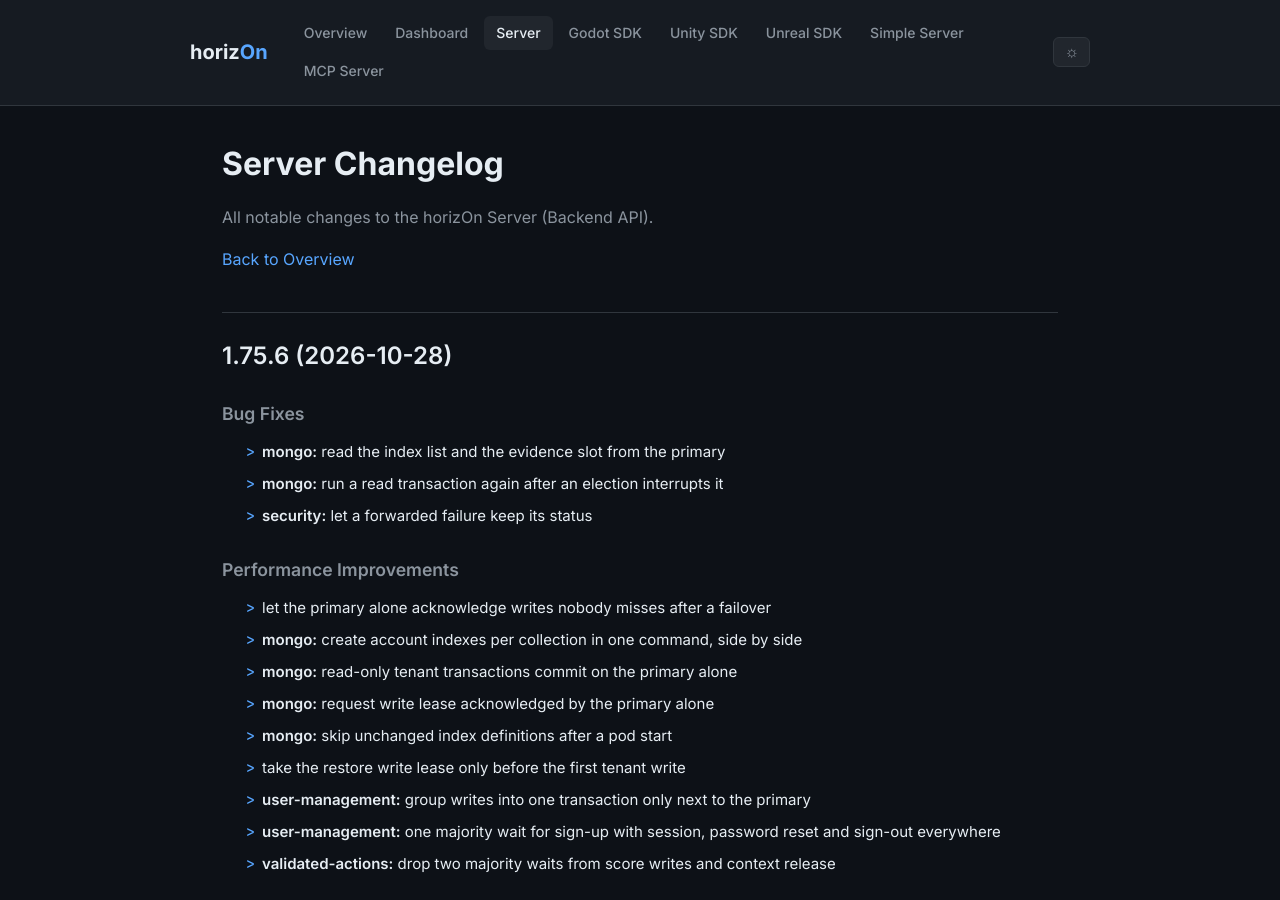
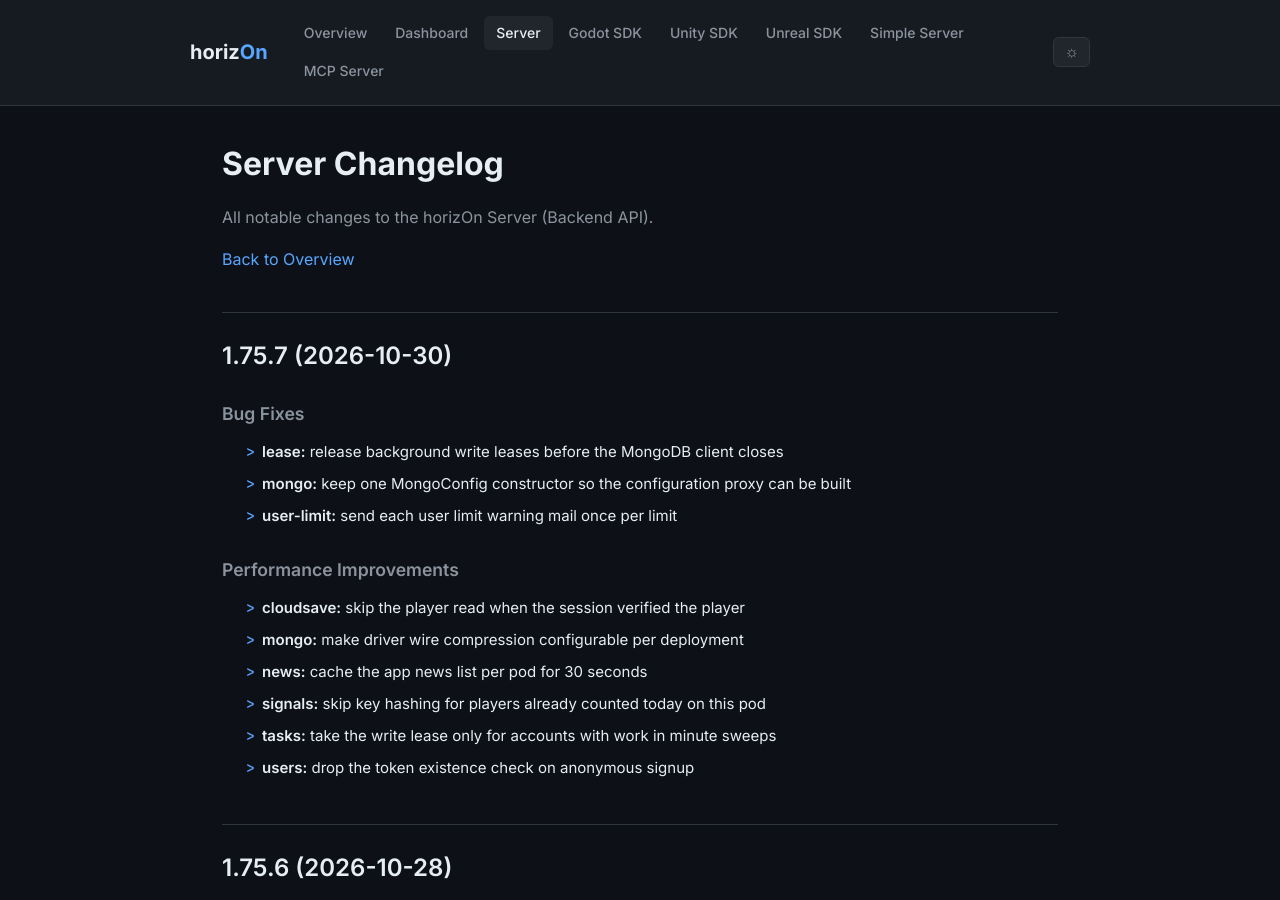
Before and after one commit to ProjectMakersDE/horizOn-Changelog, a Jekyll site: the page built from server-changelog.md, in a window 1280 px wide and 900 px high. Built offline with Jekyll 4.4.1, drawn with Linux system fonts in a browser that asks for light colours.

Commit message:
chore: reconcile changelogs

```diff
--- a/server-changelog.md
+++ b/server-changelog.md
@@ -8,6 +8,25 @@ title: Server Changelog
 All notable changes to the horizOn Server (Backend API).
 
 [Back to Overview](.)
+
+## 1.75.7 (2026-10-30)
+
+
+### Bug Fixes
+
+* **lease:** release background write leases before the MongoDB client closes
+* **mongo:** keep one MongoConfig constructor so the configuration proxy can be built
+* **user-limit:** send each user limit warning mail once per limit
+
+
+### Performance Improvements
+
+* **cloudsave:** skip the player read when the session verified the player
+* **mongo:** make driver wire compression configurable per deployment
+* **news:** cache the app news list per pod for 30 seconds
+* **signals:** skip key hashing for players already counted today on this pod
+* **tasks:** take the write lease only for accounts with work in minute sweeps
+* **users:** drop the token existence check on anonymous signup
 
 ## 1.75.6 (2026-10-28)
 
```
Also changed, not shown: index.md (+1 -1 lines).
